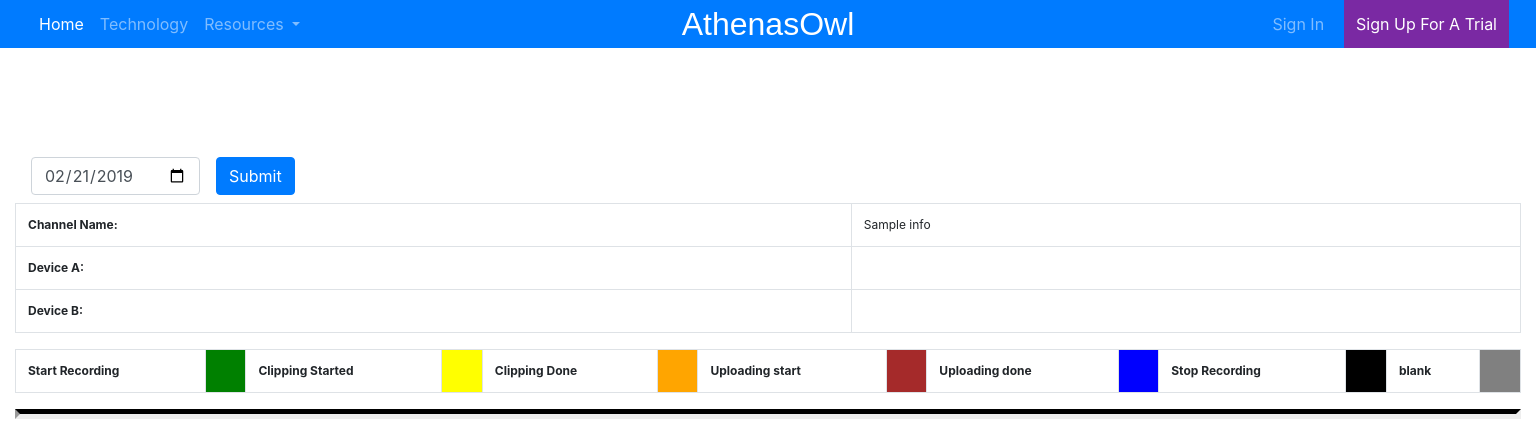
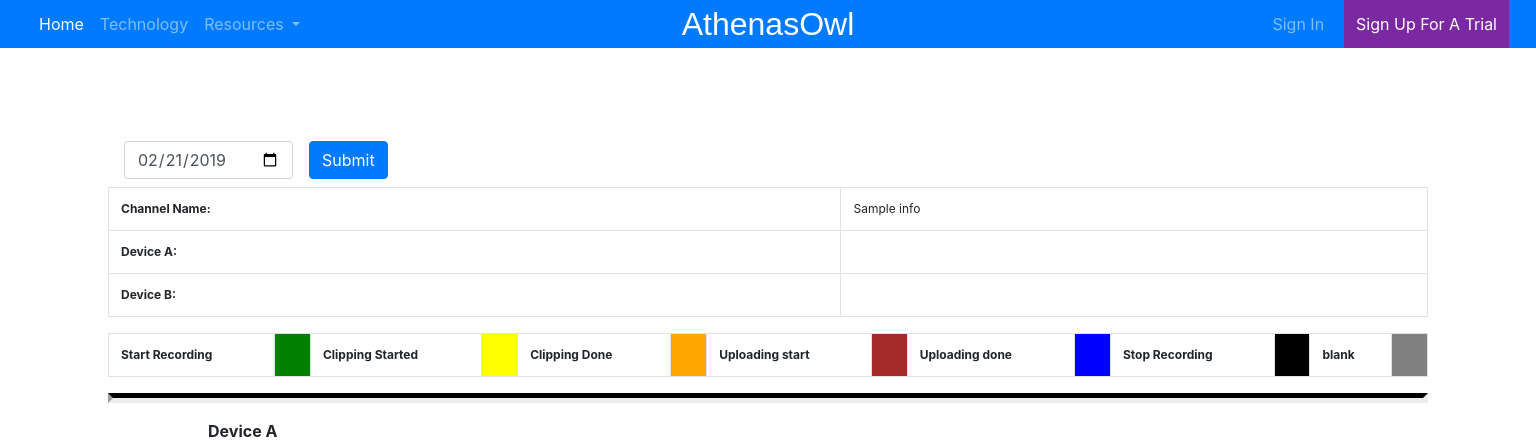
Before and after one commit to teraflik/ao-tv-recording-dashboard, a Django app: page /graph_ui/google-charts-timeline in a window 1536 px wide. Shown: the top 440 px of the page. Run offline with Django 3.2, Linux system fonts and the light colour scheme; tables that the repository leaves empty hold one stand-in row (values such as "Sample post"); grey boxes marked "Sample" are stand-in pictures; data that the repository does not hold is empty; some libraries are stand-ins or nearby versions; some web fonts are replaced.

Commit message:
Removed footer and switched to container from container-fluid

```diff
--- a/graph_ui/templates/graph_ui/google-charts-timeline-home.html
+++ b/graph_ui/templates/graph_ui/google-charts-timeline-home.html
@@ -42,9 +42,20 @@
           height: 100%;
           width: 100%;
           margin: 5%;
-          display: inline-block;
+          /* display: inline-block; */
           vertical-align: top
         }
+        @media (min-width: 1400px){
+          .container {
+            max-width: 1350px;
+          }
+        }
+        /* body {
+          /* display: flex; */
+          justify-content: center;
+          align-items: center;
+          margin: 0 auto;
+        } */
       </style>
 {% endblock %}
 
--- a/ui/templates/ui/base.html
+++ b/ui/templates/ui/base.html
@@ -54,7 +54,7 @@
         </div>
     </nav>
 
-	<main class="container-fluid">
+	<main class="container">
             <ul class="nav nav-pills nav-fill my-3">
                 {% for model in models %}
                     <li class="nav-item">
@@ -67,7 +67,7 @@
         {% endblock %}
 	</main>
 
-    <footer class="container-fluid pt-4 my-md-5 pt-md-5 border-top">
+    <!-- <footer class="container pt-4 my-md-5 pt-md-5 border-top">
         <div class="row">
             <div class="col-6 col-md">
                 <img class="mb-2" src="{% static "ui/img/ao-logo.gif" %}" alt="Logo" width="200">
@@ -97,7 +97,7 @@
                 </ul>
             </div>
         </div>
-    </footer>
+    </footer> -->
 
     <!-- For bootstrap JS-->
     <script src="https://stackpath.bootstrapcdn.com/bootstrap/4.2.1/js/bootstrap.min.js"></script>
```
